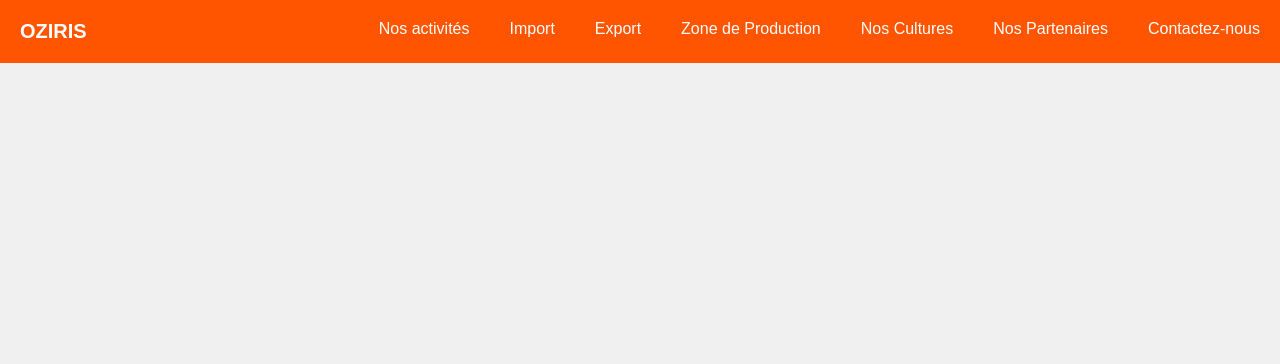
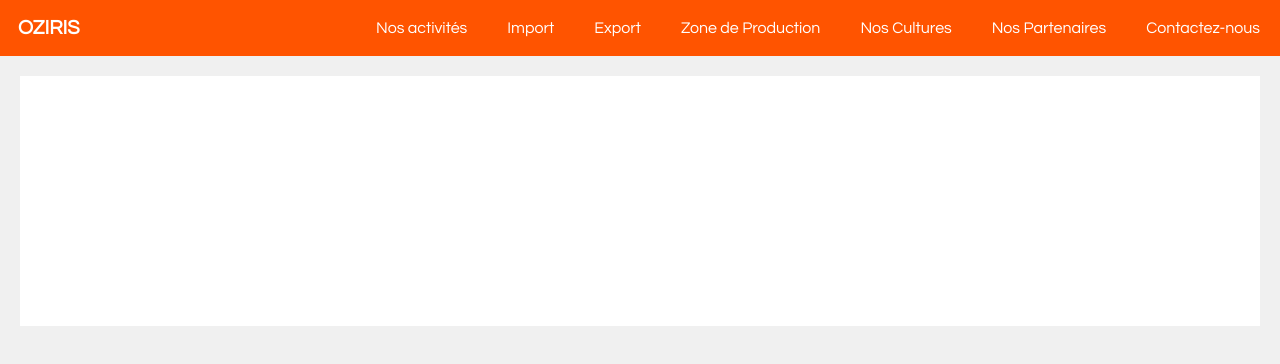
Before and after one commit to Maxdong04/ORIRIS, a plain HTML site: page index.html in a window 1280 px wide. Drawn offline with Linux system fonts and the light colour scheme.

Commit message:
Debut de slide

```diff
--- a/css/style.css
+++ b/css/style.css
@@ -1,9 +1,18 @@
-body{margin:0px; background: #f0f0f0; font-family: arial;}
+@font-face {
+	font-family: 'Questrial';
+	src: url('../fonts/Questrial-Regular.ttf');
+	format('truetype');
+}
+
+body{margin:0px; background: #f0f0f0; font-family: arial; font-family: 'Questrial';}
 a{text-decoration: none; text-decoration: none; }
 
 .top{ background: #ff5400; overflow: auto; }
 .top h1{margin: 0px; float: left;}
-.top h1 a{padding: 20px; display: block; float: left; font-size: 20px; color: white;}
+.top h1 a{padding: 18px; display: block; float: left; font-size: 20px; color: white;}
 
 .menu{float: right; overflow: auto;}
 .menu a{ display: block; float: left; padding: 20px; color: white;}
+
+.slide{padding: 20px;}
+.slide .slidein{background: white; height: 250px;}
--- a/index.html
+++ b/index.html
@@ -18,5 +18,8 @@
             <a href="">Contactez-nous</a>
         </div>
     </div>
+    <div class="slide">
+        <div class="slidein"></div>
+    </div>
 </body>
 </html>
```
Also changed, not shown: DATA/OZIRIS.svg, fonts/Quantify.ttf (added), fonts/Questrial-Regular.ttf (added), img/slide.png (added).
